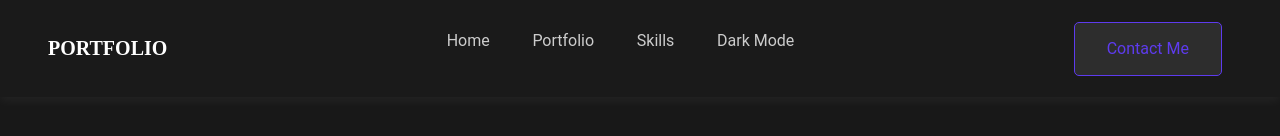
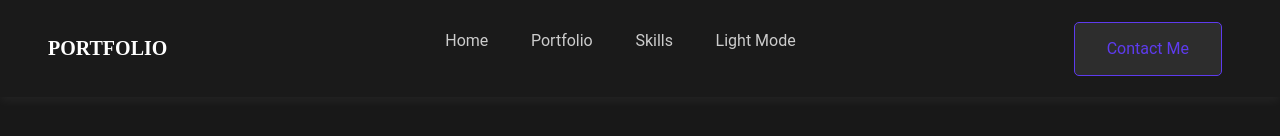
Before and after one commit to akashjape/Portfolio, a React (Vite) app: page / in a window 1280 px wide. Shown: the top 136 px of the page. Built offline with nearby package versions, Linux system fonts and the light colour scheme; the HTML template or start-up script is replaced by a standard one; a web font is replaced by a local one.

Commit message:
dark mode changes

```diff
--- a/src/components/Navbar.jsx
+++ b/src/components/Navbar.jsx
@@ -80,8 +80,8 @@ const Navbar = ({ toggleTheme }) => {
             }}
           >
             {document.body.classList.contains("dark")
-              ? "Light Mode"
-              : "Dark Mode"}
+              ? "Dark Mode"
+              : "Light Mode"}
           </li>
         </ul>
       </div>
```
